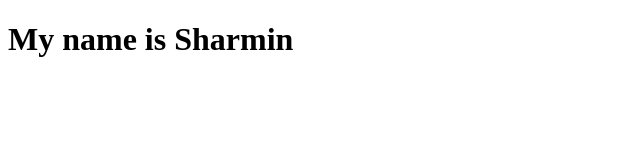
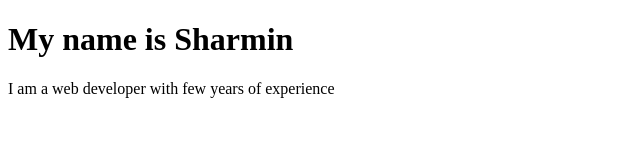
Before and after one commit to Trust914/WDDM-Exercise_2, a plain HTML site: page sharmin.html in a window 1280 px wide. Shown: the whole page, without its empty margins (0-640 px from the left). Drawn offline with Linux system fonts and the light colour scheme.

Commit message:
added some description to file commit 3

```diff
--- a/sharmin.html
+++ b/sharmin.html
@@ -7,5 +7,6 @@
 </head>
 <body>
     <h1>My name is Sharmin</h1>
+    <p>I am a web developer with few years of experience</p>
 </body>
 </html>
```
